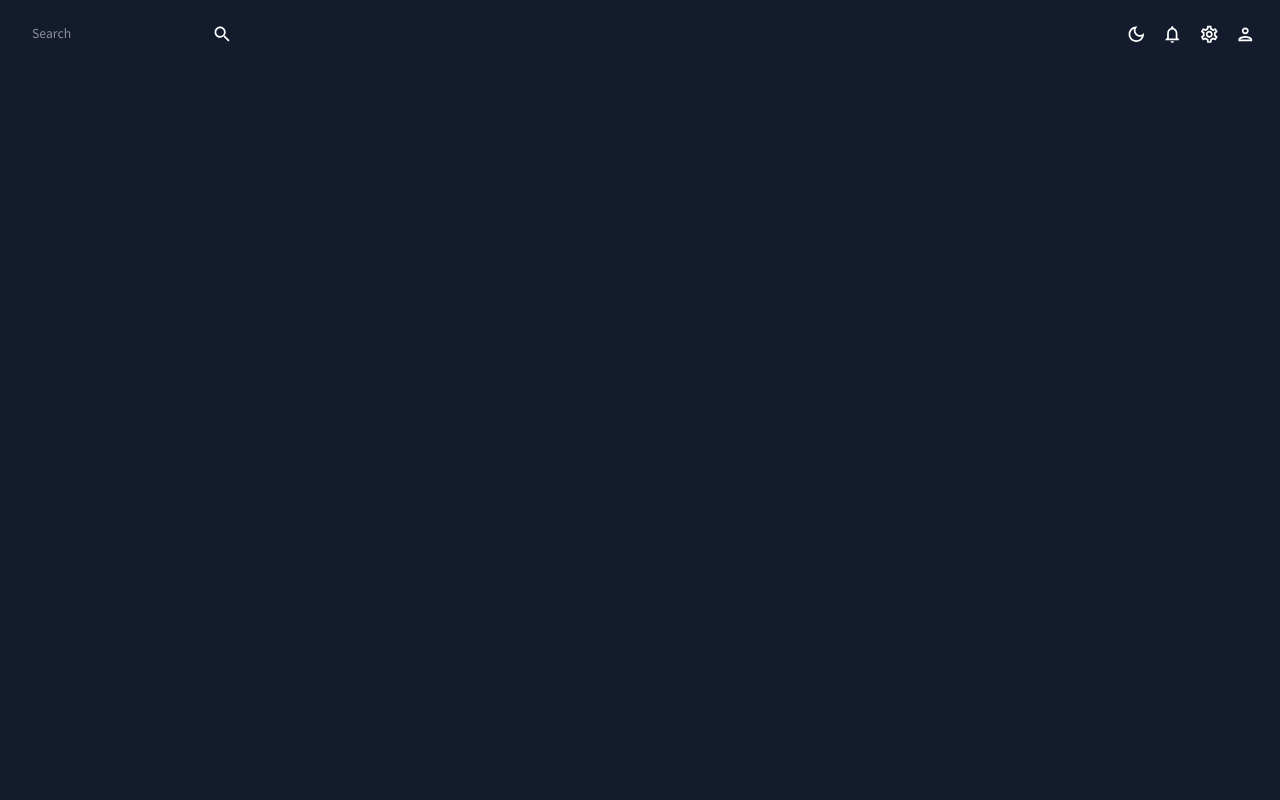
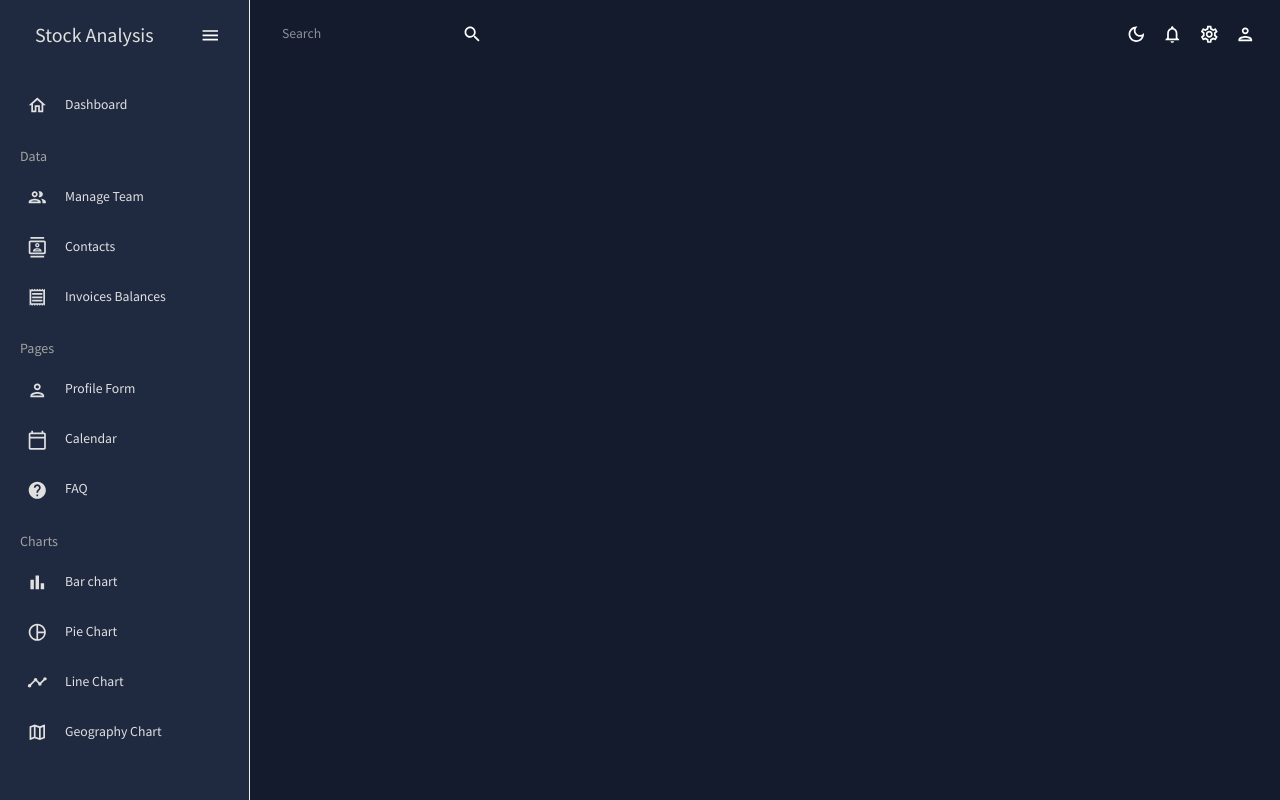
Before and after one commit to RobinMoRi/trading-analysis-investment, a React (Vite) app in the folder app/: page / in a window 1280 px wide. Built offline with nearby package versions, Linux system fonts and the light colour scheme.

Commit message:
pushing for creating new branch

```diff
--- a/app/src/App.tsx
+++ b/app/src/App.tsx
@@ -2,23 +2,28 @@ import { useState } from 'react'
 import { Routes, Route } from 'react-router-dom';
 import { ColorModeContext, useMode } from './theme';
 import { CssBaseline, ThemeProvider } from '@mui/material';
+import { ProSidebarProvider } from 'react-pro-sidebar';
 
 import Topbar from './global/Topbar/Topbar';
+import CustomSidebar from './global/CustomSidebar/CustomSidebar';
 
 function App() {
   const [theme, colorMode] = useMode();
 
   return (
+    <ProSidebarProvider>
       <ColorModeContext.Provider value={colorMode}>
           <ThemeProvider theme={theme}>
           <CssBaseline />
             <div className="app">
+            <CustomSidebar />
             <main className="content">
             <Topbar />
             </main>
           </div>
           </ThemeProvider>
         </ColorModeContext.Provider>
+    </ProSidebarProvider>
   )
 }
 
--- /dev/null
+++ b/app/src/global/CustomSidebar/CustomSidebar.tsx
@@ -0,0 +1,180 @@
+import React, { useState, useContext }  from 'react';
+// import { Menu, MenuItem, ProSidebar } from 'react-pro-sidebar';
+import { Sidebar, Menu, MenuItem, useProSidebar, sidebarClasses, menuClasses, MenuItemStyles } from 'react-pro-sidebar';
+
+import { Box, IconButton, Typography, useTheme } from '@mui/material';
+import { Link } from 'react-router-dom';
+import { tokens } from '../../theme';
+
+import HomeOutlinedIcon from '@mui/icons-material/HomeOutlined';
+import PeopleOutlinedIcon from '@mui/icons-material/PeopleOutlined';
+import ContactsOutlinedIcon from '@mui/icons-material/ContactsOutlined';
+import ReceiptOutlinedIcon from '@mui/icons-material/ReceiptOutlined';
+import PersonOutlinedIcon from '@mui/icons-material/PersonOutlined';
+import CalendarTodayOutlinedIcon from '@mui/icons-material/CalendarTodayOutlined';
+import HelpOutlinedIcon from '@mui/icons-material/HelpOutlined';
+import BarChartOutlinedIcon from '@mui/icons-material/BarChartOutlined';
+import PieChartOutlineOutlinedIcon from '@mui/icons-material/PieChartOutlineOutlined';
+import TimelineOutlinedIcon from '@mui/icons-material/TimelineOutlined';
+import MenuOutlinedIcon from '@mui/icons-material/MenuOutlined';
+import MapOutlinedIcon from '@mui/icons-material/MapOutlined';
+
+const Item = ({ title, to, icon, selected, setSelected }: { title: string, to: string, icon: any, selected: string, setSelected: any }) => {
+    const theme = useTheme();
+    const colors = tokens(theme.palette.mode);
+    return(
+        <MenuItem
+            active={selected === title}
+            style={{color: colors.grey[100]}}
+            onClick={()=>setSelected(title)}
+            icon={icon}>
+            <Typography>{title}</Typography>
+            <Link to={to}/>
+        </MenuItem>
+    )
+}
+
+
+const CustomSidebar = () => {
+    const theme = useTheme();
+    const colors = tokens(theme.palette.mode);
+    const [selected, setSelected] = useState('Dashboard');
+
+    const { collapseSidebar, collapsed } = useProSidebar();
+
+    const styles = {
+        [`.${sidebarClasses.container}`]: {
+            backgroundColor: colors.primary[400],
+        },
+    }
+
+    const menuItemStyles: MenuItemStyles = {
+        button: {
+            '&:hover': {
+              backgroundColor: '#868dfb',
+            },
+          },
+    }
+
+
+    return (
+        <Sidebar
+            rootStyles={styles}>
+            <Menu menuItemStyles={menuItemStyles}>
+                <MenuItem
+                    onClick={() => collapseSidebar()}
+                    icon={collapsed ? <MenuOutlinedIcon /> : undefined}
+                    style={{
+                        margin: "10px 0 20px 0",
+                        color: colors.grey[100]
+                    }}
+                >
+                    {!collapsed && (
+                        <Box display="flex" justifyContent="space-between" alignItems="center" ml="15px">
+                            <Typography variant="h4" color={colors.grey[100]}>Stock Analysis</Typography>
+                            <IconButton>
+                                <MenuOutlinedIcon />
+                            </IconButton>
+                        </Box>
+                    )}
+                </MenuItem>
+                <Box>
+                    <Item
+                        title="Dashboard"
+                        to="/"
+                        icon={<HomeOutlinedIcon />}
+                        selected={selected}
+                        setSelected={setSelected}
+                    />
+                    <Typography
+                        variant="h6"
+                        color={colors.grey[300]}
+                        sx={{ m: "15px 0 5px 20px" }}
+                    >Data</Typography>
+                    <Item
+                        title="Manage Team"
+                        to="/team"
+                        icon={<PeopleOutlinedIcon />}
+                        selected={selected}
+                        setSelected={setSelected}
+                    />
+                    <Item
+                        title="Contacts"
+                        to="/contacts"
+                        icon={<ContactsOutlinedIcon />}
+                        selected={selected}
+                        setSelected={setSelected}
+                    />
+                    <Item
+                        title="Invoices Balances"
+                        to="/invoices"
+                        icon={<ReceiptOutlinedIcon />}
+                        selected={selected}
+                        setSelected={setSelected}
+                    />
+                    <Typography
+                        variant="h6"
+                        color={colors.grey[300]}
+                        sx={{ m: "15px 0 5px 20px" }}
+                    >Pages</Typography>
+                    <Item
+                        title="Profile Form"
+                        to="/form"
+                        icon={<PersonOutlinedIcon />}
+                        selected={selected}
+                        setSelected={setSelected}
+                    />
+                    <Item
+                        title="Calendar"
+                        to="/calendar"
+                        icon={<CalendarTodayOutlinedIcon />}
+                        selected={selected}
+                        setSelected={setSelected}
+                    />
+                    <Item
+                        title="FAQ"
+                        to="/faq"
+                        icon={<HelpOutlinedIcon />}
+                        selected={selected}
+                        setSelected={setSelected}
+                    />
+                    <Typography
+                        variant="h6"
+                        color={colors.grey[300]}
+                        sx={{ m: "15px 0 5px 20px" }}
+                    >Charts</Typography>
+                    <Item
+                        title="Bar chart"
+                        to="/bar"
+                        icon={<BarChartOutlinedIcon />}
+                        selected={selected}
+                        setSelected={setSelected}
+                    />
+                    <Item
+                        title="Pie Chart"
+                        to="/pie"
+                        icon={<PieChartOutlineOutlinedIcon />}
+                        selected={selected}
+                        setSelected={setSelected}
+                    />
+                    <Item
+                        title="Line Chart"
+                        to="/line"
+                        icon={<TimelineOutlinedIcon />}
+                        selected={selected}
+                        setSelected={setSelected}
+                    />
+                    <Item
+                        title="Geography Chart"
+                        to="/geography"
+                        icon={<MapOutlinedIcon />}
+                        selected={selected}
+                        setSelected={setSelected}
+                    />
+                </Box>
+            </Menu>
+        </Sidebar>
+    );
+}
+
+export default CustomSidebar;
--- a/app/src/main.tsx
+++ b/app/src/main.tsx
@@ -2,9 +2,12 @@ import React from 'react'
 import ReactDOM from 'react-dom/client'
 import App from './App'
 import './index.css'
+import { BrowserRouter } from 'react-router-dom'
 
 ReactDOM.createRoot(document.getElementById('root') as HTMLElement).render(
   <React.StrictMode>
+    <BrowserRouter>
     <App />
+    </BrowserRouter>
   </React.StrictMode>,
 )
```
Lines whose indentation alone changed are shown as unchanged.
